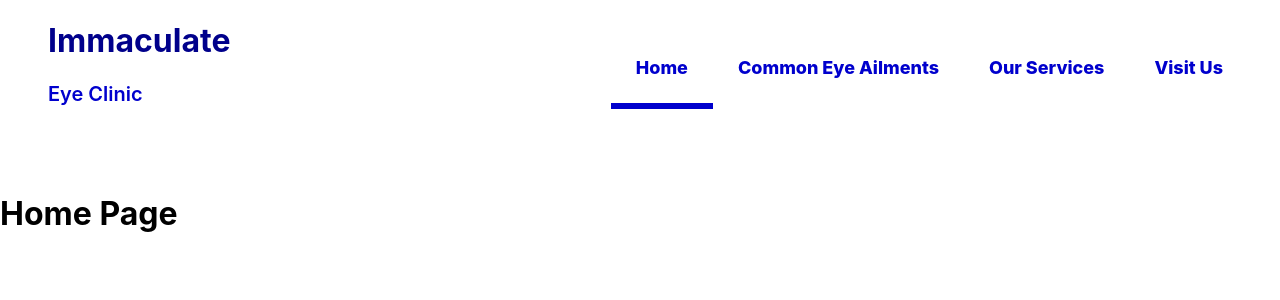
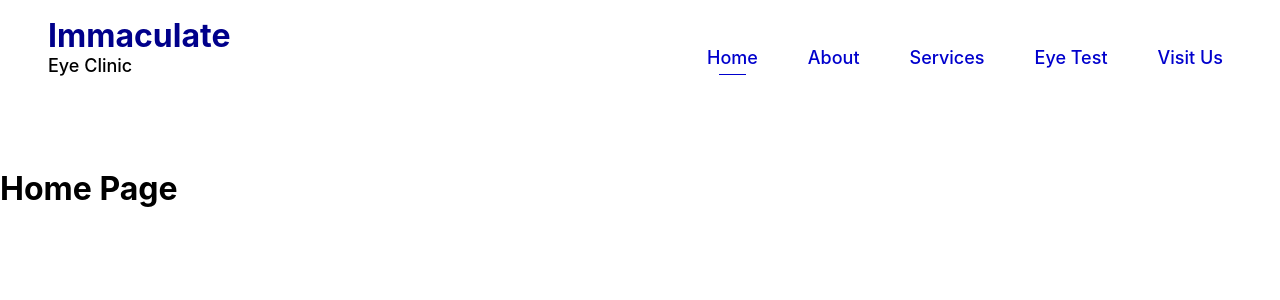
Before and after one commit to Immaculate-Eye-Clinic/Imaculate-front-end, a React (Create React App) app: page / in a window 1280 px wide. Shown: the top 300 px of the page. Built offline with nearby package versions, Linux system fonts and the light colour scheme.

Commit message:
fix nav bar

```diff
--- a/src/components/modules/navbar/Styled.js
+++ b/src/components/modules/navbar/Styled.js
@@ -5,42 +5,82 @@ display: flex;
     justify-content: space-between;
     background: transparent;
 `
-export const A = styled.div `
-padding: 25px;
-color: #0000cd;
-text-decoration: none;
-font-weight: 800;
-font-size: 18px;
-:hover {
-        cursor: pointer;
-    }
 
-`
-
-export const Div2 = styled.ul `
+export const Div2 = styled.div `
     display: flex;
     justify-content: space-between;
     margin: 2em;
     padding-bottom: 2em;
     align-content: center;
+    .menu {
+        list-style-type: none;
+        list-style-type: none;
+        display: flex;
+        align-items: center;
+        width: 100%;
+        justify-content: space-between;
+
+        .active~span {
+            position: absolute;
+            width: 27px;
+            border-bottom: 1.5px solid #0000cd;
+            padding-bottom: 2rem;
+            z-index: 0;
+        }
+
+        .notif {
+        width: 20px;
+        height: 20px;
+        cursor: pointer;
+        }
+        li {
+            display: flex;
+            align-items: center;
+            justify-content: center;
+            cursor: pointer;
+
+            &:hover {
+            span:not(.hasContent) {
+                position: absolute;
+                width: 27px;
+                border-bottom: 1.5px solid #0000cd;
+                padding-bottom: 2rem;
+                z-index: 0;
+            }
+            }
+            a {
+                color: #0000cd;
+                text-decoration: none;
+                font-weight: 500;
+                font-size: 18px;
+                font-style: normal;
+                line-height: 20px;
+                padding: 0 25px;
+                text-decoration: none;
+                z-index: 1;
+
+                &.bold {
+                font-weight: bold;
+                }
             .active {
                 border-bottom: 0.4em solid #0000cd;
             }
-.nav {
-    text-decoration: none;
-}
-`
-export const H1 = styled.h1 `
-color: #00008b;
 `
 export const Div1 = styled.div `
     margin-left: 3em;
+    margin-top: 1em;
+
+        h1 {
+            color: #00008b;
+            display: inline;
+        }
+        div {
+            display: b;
+        }
+        span {
+            color: color: #00008b;
+            font-weight: 500;
+            font-size: 18px;
+            font-style: normal;
+        }
 `
-export const P1 = styled.p `
-font-size: 20px;
-color: #0000cd;
-font-weight: 600;
-`
-export const D = styled.div `
-margin-bottom: 1em;
-`
--- a/src/components/modules/navbar/navbar.js
+++ b/src/components/modules/navbar/navbar.js
@@ -1,20 +1,23 @@
 import React from 'react'
 import {NavLink} from 'react-router-dom'
-import {Div, Div2, A, H1, Div1, P1,D} from './Styled'
+import {Div, Div2, Div1} from './Styled'
 
 class Navbar extends React.Component {
     render () {
         return (
             <Div>
                 <Div1>
-                    <div><H1>Immaculate</H1></div>
-                    <D><P1>Eye Clinic</P1></D>
+                    <div><h1>Immaculate</h1></div>
+                    <span>Eye Clinic</span>
                 </Div1>
                 <Div2>
-                    <NavLink to='/'  activeClassName='active' className='nav'><A>Home</A></NavLink><br />
-                    <NavLink to='/common-eye-ailments'  activeClassName='active' className='nav'><A>Common Eye Ailments</A></NavLink>
-                    <NavLink to='/our-services'  activeClassName='active' className='nav'><A>Our Services</A></NavLink>
-                    <NavLink to='/visit-us' activeClassName='active' className='nav'><A>Visit Us</A></NavLink>
+                    <ul class="menu">
+                        <li><NavLink to='/'  activeClassName='active'>Home</NavLink><span class="isactive"></span></li>
+                        <li><NavLink to='/about'  activeClassName='active'>About</NavLink><span class="isactive"></span></li>
+                        <li><NavLink to='/services'  activeClassName='active'>Services</NavLink><span class="isactive"></span></li>
+                        <li><NavLink to='/Test'  activeClassName='active'>Eye Test</NavLink><span class="isactive"></span></li>
+                        <li><NavLink to='/visitUs'  activeClassName='active'>Visit Us</NavLink><span class="isactive"></span></li>
+                    </ul>
                 </Div2>
             </Div>
         )
```
Lines whose indentation alone changed are shown as unchanged.
